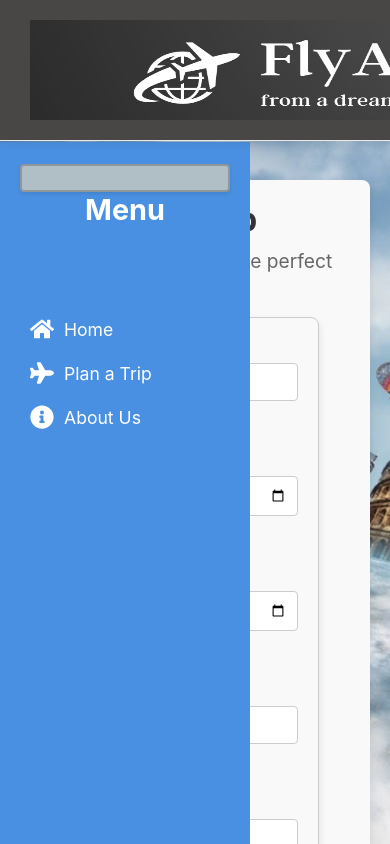
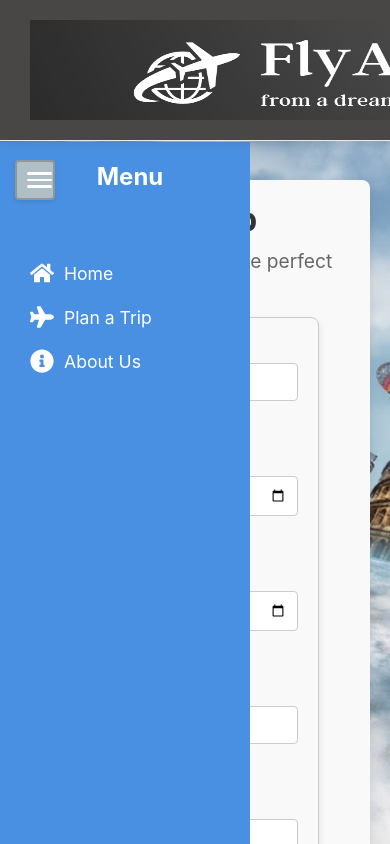
Before and after one commit to eyalsegev123/FlyAway, a React (Create React App) app in the folder frontend/: page /PlanTrip in a window 390 px wide. Both pictures are taken after a click on the button 40 px from the left and 178 px from the top of the page. Shown: the top 844 px of the page. Built offline with nearby package versions, Linux system fonts and the light colour scheme.

Commit message:
Styles for the Hamburger button and SideBar

```diff
--- a/frontend/src/components/HamburgerButton.jsx
+++ b/frontend/src/components/HamburgerButton.jsx
@@ -1,9 +1,10 @@
 // src/components/HamburgerButton.jsx
 import React from "react";
+import "../styles/components/HamburgerButton.css";
 
 const HamburgerButton = ({ toggleSidebar }) => {
   return (
-    <button className="hamburger-button" onClick={toggleSidebar}>
+    <button className="hamburger-button no-general-styles" onClick={toggleSidebar}>
       <div></div>
       <div></div>
       <div></div>
--- a/frontend/src/components/Sidebar.jsx
+++ b/frontend/src/components/Sidebar.jsx
@@ -9,7 +9,6 @@ const Sidebar = () => {
   const [isOpen, setIsOpen] = useState(false);
   const userName = localStorage.getItem("user_name");
 
-
   // Toggle the sidebar state when the button is clicked
   const toggleSidebar = () => {
     setIsOpen(!isOpen);
@@ -17,10 +16,16 @@ const Sidebar = () => {
 
   return (
     <div className={`sidebar ${isOpen ? "open" : "closed"}`}>
-      <div className="sidebar-header">
+      <div>
         <HamburgerButton toggleSidebar={toggleSidebar} />
-        {isOpen && <h2>Menu</h2>}
       </div>
+
+      {isOpen && (
+        <div className="sidebar-header">
+          <h2>Menu</h2>
+        </div>
+      )}
+
       {isOpen && (
         <ul className="nav-list">
           <SidebarItem to="/" text="Home" />
--- a/frontend/src/styles/components/Buttons.css
+++ b/frontend/src/styles/components/Buttons.css
@@ -37,23 +37,3 @@ button:disabled {
   cursor: not-allowed; /* Change cursor to indicate disabled state */
   box-shadow: none; /* Remove shadow when disabled */
 }
-
-/* Header button styles - ensures gray buttons */
-.header-buttons {
-  padding: 10px 20px; /* Comfortable button size */
-  border: 2px solid transparent; /* Transparent border for smoother look */
-  border-radius: 8px; /* Larger rounded corners for a softer feel */
-  background-color: #B0BEC5 !important; /* Soft, classic gray background with !important */
-  color: #070707; /* Dark text for contrast */
-  font-size: 16px; /* Slightly larger font size for better readability */
-  font-weight: 500; /* Medium weight for better text visibility */
-  cursor: pointer; /* Pointer cursor for interactivity */
-  transition: all 0.3s ease; /* Smooth transition for all states */
-  text-transform: uppercase; /* Make button text uppercase for style */
-  box-shadow: 0 2px 4px rgba(0, 0, 0, 0.1); /* Soft shadow */
-  outline: none; /* Remove default outline */
-}
-
-.header-buttons:hover {
-  background-color: #90A4AE !important; /* Slightly darker gray on hover with !important */
-}
--- /dev/null
+++ b/frontend/src/styles/components/HamburgerButton.css
@@ -0,0 +1,50 @@
+.hamburger-button {
+  position: fixed;
+  left: 15px; /* (70px - 40px) / 2 = 15px for perfect center */
+  top: 160px; /* Matches sidebar top position (142px) + some padding */
+  background: none;
+  border: none;
+  cursor: pointer;
+  padding: 10px;
+  display: flex;
+  flex-direction: column;
+  gap: 4px;
+  width: 40px;
+  height: 40px;
+  justify-content: center;
+  align-items: center;
+  transition: all 0.3s ease;
+  z-index: 1000; /* Ensure button stays above sidebar */
+}
+
+.hamburger-button div {
+  width: 25px;
+  height: 3px;
+  background-color: white;
+  border-radius: 2px;
+  transition: all 0.3s ease;
+  margin: 0 auto;
+  margin-right: 10px;
+  position: relative;
+}
+
+.hamburger-button:hover div {
+  background-color: #d3d9dc;
+}
+
+.hamburger-button:active div {
+  background-color: #d3d9dc;
+}
+
+/* Optional: Animation for open state */
+.hamburger-button.open div:nth-child(1) {
+  transform: rotate(45deg) translate(5px, 5px);
+}
+
+.hamburger-button.open div:nth-child(2) {
+  opacity: 0;
+}
+
+.hamburger-button.open div:nth-child(3) {
+  transform: rotate(-45deg) translate(5px, -5px);
+}
--- a/frontend/src/styles/components/Header.css
+++ b/frontend/src/styles/components/Header.css
@@ -26,17 +26,35 @@
   margin-right: 10px; /* Space between the logo and title */
 }
 
-/* Style for the buttons */
-.header-buttons {
-  display: flex;
-  gap: 10px; /* Space between the buttons */
-}
 
 .header-buttons-container {
   display: flex;
   align-items: center;
   gap: 10px; /* Space between the buttons */
 }
+
+/* Style for the buttons */
+.header-buttons {
+  display: flex;
+  gap: 10px; /* Space between the buttons */
+  padding: 10px 20px; /* Comfortable button size */
+  border: 2px solid transparent; /* Transparent border for smoother look */
+  border-radius: 8px; /* Larger rounded corners for a softer feel */
+  background-color: #B0BEC5 !important; /* Soft, classic gray background with !important */
+  color: #070707; /* Dark text for contrast */
+  font-size: 16px; /* Slightly larger font size for better readability */
+  font-weight: 500; /* Medium weight for better text visibility */
+  cursor: pointer; /* Pointer cursor for interactivity */
+  transition: all 0.3s ease; /* Smooth transition for all states */
+  text-transform: uppercase; /* Make button text uppercase for style */
+  box-shadow: 0 2px 4px rgba(0, 0, 0, 0.1); /* Soft shadow */
+  outline: none; /* Remove default outline */
+}
+
+.header-buttons:hover {
+  background-color: #90A4AE !important; /* Slightly darker gray on hover with !important */
+}
+
 
 .header-greeting-container {
   display: flex;
--- a/frontend/src/styles/components/Sidebar.css
+++ b/frontend/src/styles/components/Sidebar.css
@@ -27,18 +27,13 @@
   margin-left: 0; /* Adjust margin when sidebar is closed */
 }
 
-
-/* Sidebar header */
 .sidebar-header {
-  text-align: center;
-  margin-bottom: 20px;
+  display: flex;
+  align-items: center;
+  justify-content: center; /* Center horizontally */
+  margin-left: 10px; /* Add space to the left */
 }
 
-.sidebar-header h2 {
-  color: white;
-  font-size: 1.8rem;
-  margin: 0;
-}
 
 /* Navigation list styles */
 .nav-list {
```
